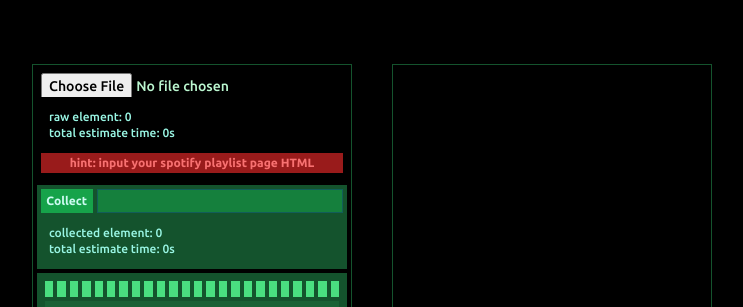
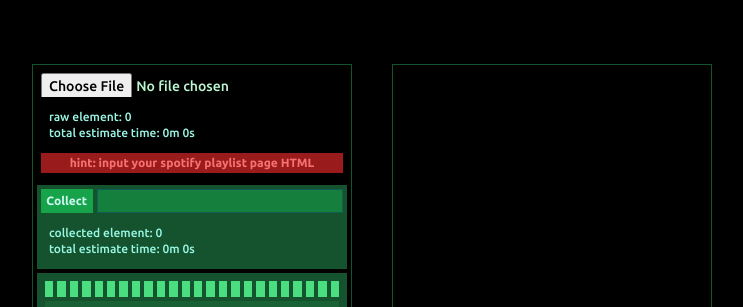
Before and after one commit to lif31up/dj-tool, a Next.js app: page / in a window 1280 px wide. Shown: the top 307 px of the page, without its empty margins (268-1011 px from the left). Built offline with nearby package versions, Linux system fonts and the light colour scheme.

Commit message:
feature: time locator

```diff
--- a/components/feature/HTMLParser.tsx
+++ b/components/feature/HTMLParser.tsx
@@ -25,6 +25,7 @@ function HTMLParser({ playlistAtom, className }: HTMLParserProps) {
       const content: string = progressEvent.target.result;
       const buffer: PlaylistElement[] = parseHTML(parserId, content);
       if (buffer !== ParseHTML_ERROR) {
+        console.log(buffer);
         setPlaylist(buffer);
         setStatus(0);
       } // if
@@ -40,6 +41,9 @@ function HTMLParser({ playlistAtom, className }: HTMLParserProps) {
     typo: "text-teal-200 font-medium text-xs",
   }; // tailname
 
+  const secs: number = playlist.length * 6;
+  const date: string = `${Math.round(secs / 60)}m ${secs % 60}s`
+
   return (
     <div className={`${TailClassName(tailname)} ${className}`}>
       <input
@@ -50,7 +54,7 @@ function HTMLParser({ playlistAtom, className }: HTMLParserProps) {
       />
       <div className="w-full h-fit  p-2">
         <h2>raw element: {playlist.length}</h2>
-        <h2>total estimate time: {playlist.length * 6}s</h2>
+        <h2>total estimate time: {date}</h2>
       </div>
       <Error code={status} />
       <div title="parserDiv" id={parserId} />
--- a/components/feature/IDCollector.tsx
+++ b/components/feature/IDCollector.tsx
@@ -29,6 +29,7 @@ function IDCollector({ playlistAtom, className }: IDCollectorProps) {
     ); // promiseArray
     Promise.all(promiseArray).then((): void => {
       setPlaylist(playlistRef.current);
+      console.log(playlist);
     }); // Promise.all
   }; // clickHandler
 
@@ -44,6 +45,9 @@ function IDCollector({ playlistAtom, className }: IDCollectorProps) {
   const collectedPlaylist = playlist.filter(
     (element: PlaylistElement) => element.snippets.length > 0
   ); // filter
+
+  const secs: number = collectedPlaylist.length * 6;
+  const date: string = `${Math.round(secs / 60)}m ${secs % 60}s`
 
   return (
     <div className={`${TailClassName(tailname)} ${className}`}>
@@ -62,7 +66,7 @@ function IDCollector({ playlistAtom, className }: IDCollectorProps) {
       </div>
       <div className="w-full h-fit  p-2">
         <h2>collected element: {collectedPlaylist.length}</h2>
-        <h2>total estimate time: {collectedPlaylist.length * 6}s</h2>
+        <h2>total estimate time: {date}</h2>
       </div>
     </div>
   ); // return
```
